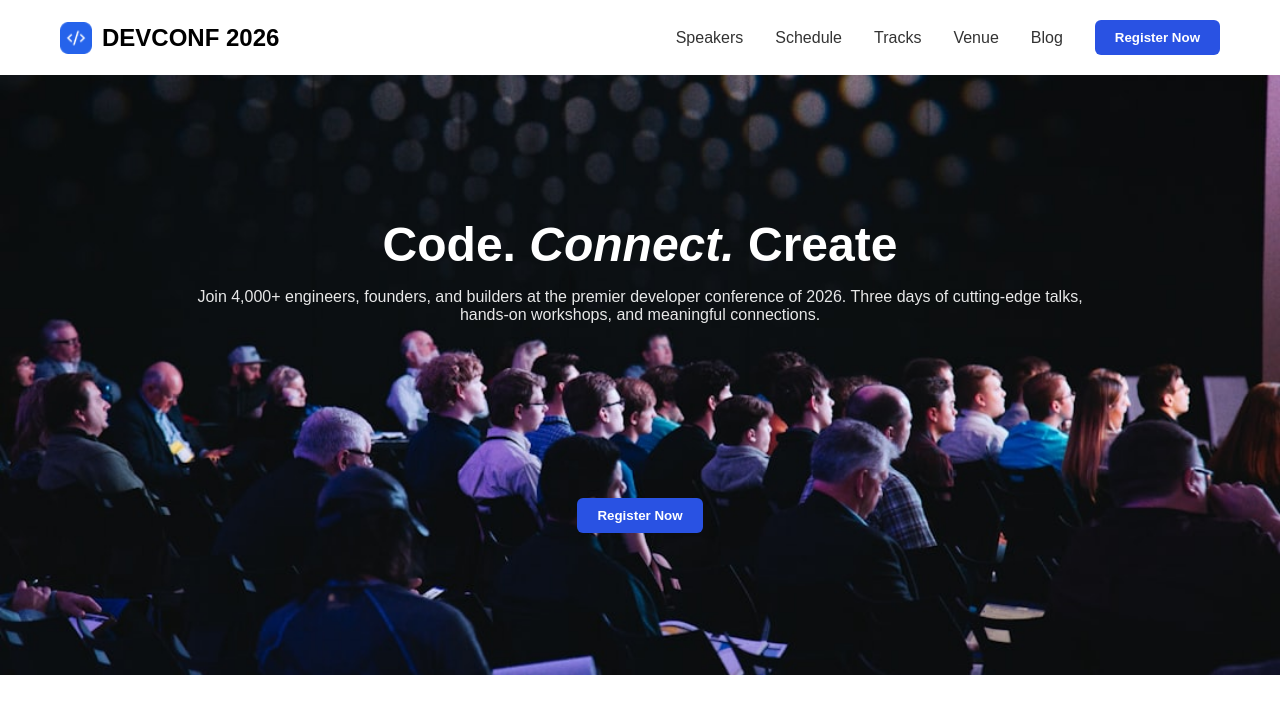
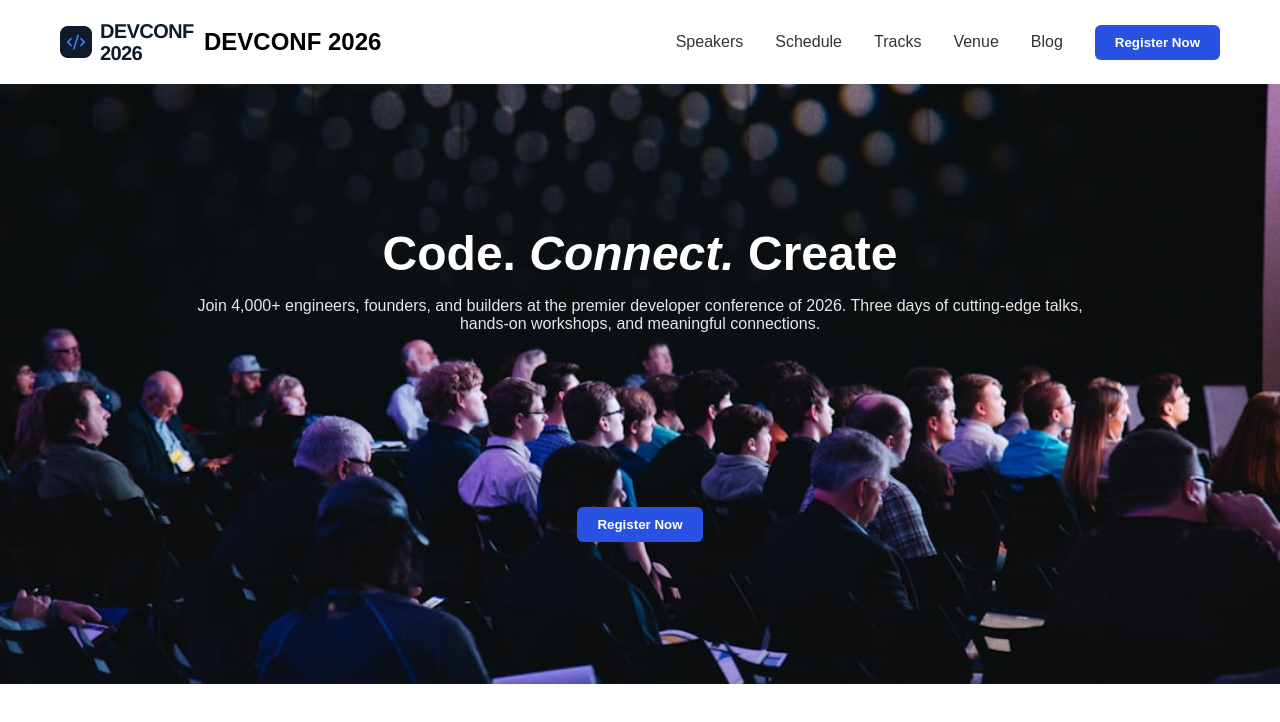
Before and after one commit to arkonritchel-01/Assignment-01, a plain HTML site: page index.html in a window 1280 px wide. Drawn offline with Linux system fonts and the light colour scheme.

Commit message:
fixed logo

```diff
--- a/index.html
+++ b/index.html
@@ -12,7 +12,7 @@
     <header>
       <nav>
     <div class="logo">
-        <img src="./assets/logo-mini.png" alt="DevConf Logo">
+        <img src="./assets/logo.png" alt="DevConf Logo">
         <h2>DEVCONF 2026</h2>
     </div>
 
--- a/style.css
+++ b/style.css
@@ -11,10 +11,6 @@
     gap: 10px;
 }
 
-.logo img {
-    width: 32px;
-    height: 32px;
-}
 body {
     font-family: Arial, sans-serif;
 }
```
